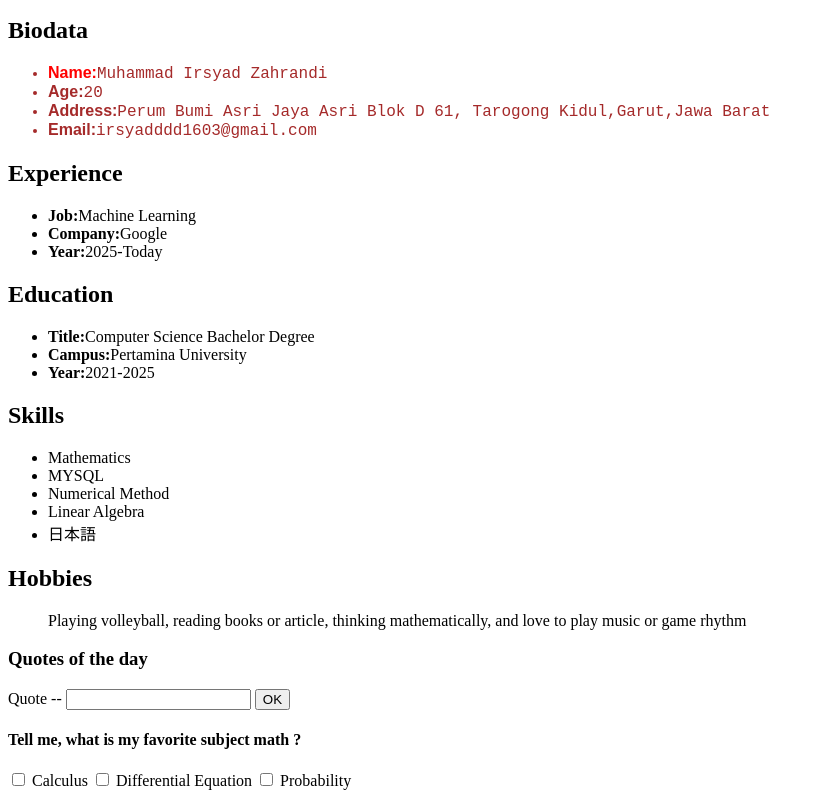
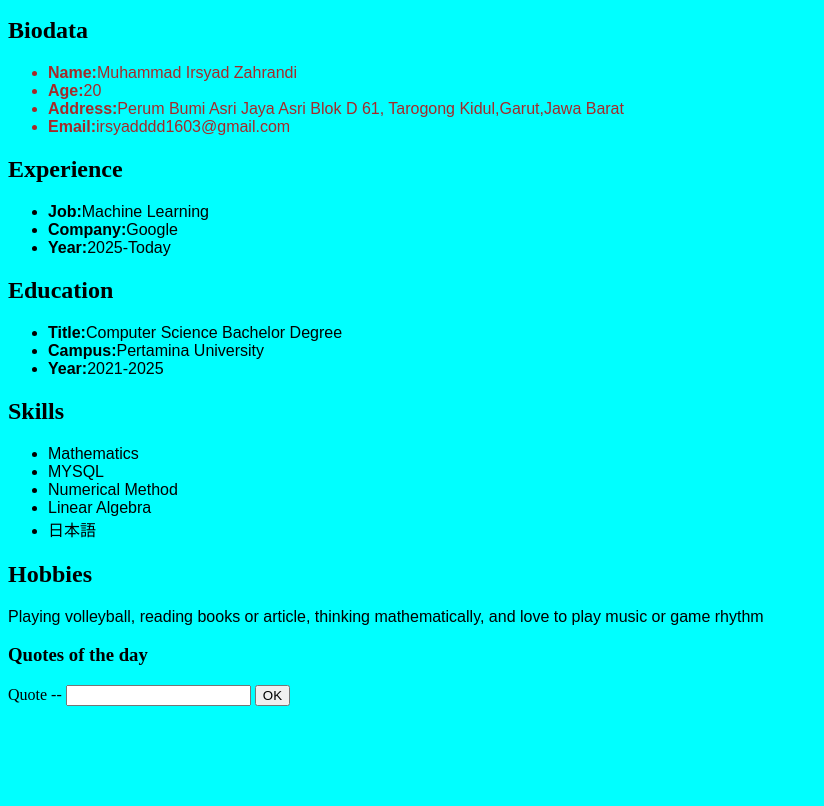
Before and after one commit to sqrtsinx/modul-3, a plain HTML site: page modul4.html in a window 1280 px wide. Shown: the part 461-1267 px from the top of the page, without its empty margins (0-824 px from the left). After the commit the page ends 1183 px from the top, so only its background shows below. Drawn offline with Linux system fonts and the light colour scheme.

Commit message:
Update modul4.html

```diff
--- a/modul4.html
+++ b/modul4.html
@@ -5,6 +5,10 @@
             .image{
                 width: 20%;
                 height: 50%;
+            }
+
+            body{
+                background-color: cyan;
             }
         </style>
     </head>
@@ -14,55 +18,42 @@
 
         <h2>Biodata</h2>
         <ul class="liis" style="color: brown;">
-            <li style="font-family: 'Courier New', Courier, monospace;"><strong style="font-family: sans-serif;color: red;">Name:</strong>Muhammad Irsyad Zahrandi</li>
-            <li style="font-family: 'Courier New', Courier, monospace;"><strong style="font-family: sans-serif;">Age:</strong>20</li>
-            <li style="font-family: 'Courier New', Courier, monospace;"><strong style="font-family: sans-serif;">Address:</strong>Perum Bumi Asri Jaya Asri Blok D 61, Tarogong Kidul,Garut,Jawa Barat</li>
-            <li style="font-family: 'Courier New', Courier, monospace;"><strong style="font-family: sans-serif;">Email:</strong>irsyadddd1603@gmail.com</li>
+            <li style="font-family: Arial, Helvetica, sans-serif;"><strong style="font-family: sans-serif;">Name:</strong>Muhammad Irsyad Zahrandi</li>
+            <li style="font-family: Arial, Helvetica, sans-serif;"><strong style="font-family: sans-serif;">Age:</strong>20</li>
+            <li style="font-family: Arial, Helvetica, sans-serif;"><strong style="font-family: sans-serif;">Address:</strong>Perum Bumi Asri Jaya Asri Blok D 61, Tarogong Kidul,Garut,Jawa Barat</li>
+            <li style="font-family: Arial, Helvetica, sans-serif;"><strong style="font-family: sans-serif;">Email:</strong>irsyadddd1603@gmail.com</li>
         </ul>
 
         <h2>Experience</h2>
         <ul>
-            <li><strong>Job:</strong>Machine Learning</li>
-            <li><strong>Company:</strong>Google</li>
-            <li><strong>Year:</strong>2025-Today</li>
+            <li style="font-family: Arial, Helvetica, sans-serif;"><strong style="font-family: Arial, Helvetica, sans-serif;">Job:</strong>Machine Learning</li>
+            <li style="font-family: Arial, Helvetica, sans-serif;"><strong style="font-family: Arial, Helvetica, sans-serif;">Company:</strong>Google</li>
+            <li style="font-family: Arial, Helvetica, sans-serif;"><strong style="font-family: Arial, Helvetica, sans-serif;">Year:</strong>2025-Today</li>
         </ul>
 
         <h2>Education</h2>
         <ul>
-            <li><strong>Title:</strong>Computer Science Bachelor Degree</li>
-            <li><strong>Campus:</strong>Pertamina University</li>
-            <li><strong>Year:</strong>2021-2025</li>
+            <li style="font-family: Arial, Helvetica, sans-serif;"><strong>Title:</strong>Computer Science Bachelor Degree</li>
+            <li style="font-family: Arial, Helvetica, sans-serif;"><strong>Campus:</strong>Pertamina University</li>
+            <li style="font-family: Arial, Helvetica, sans-serif;"><strong>Year:</strong>2021-2025</li>
         </ul>
 
         <h2>Skills</h2>
         <ul>
-            <li>Mathematics</li>
-            <li>MYSQL</li>
-            <li>Numerical Method</li>
-            <li>Linear Algebra</li>
-            <li>日本語</li>
+            <li style="font-family: Arial, Helvetica, sans-serif;">Mathematics</li>
+            <li style="font-family: Arial, Helvetica, sans-serif;">MYSQL</li>
+            <li style="font-family: Arial, Helvetica, sans-serif;">Numerical Method</li>
+            <li style="font-family: Arial, Helvetica, sans-serif;">Linear Algebra</li>
+            <li style="font-family: Arial, Helvetica, sans-serif;">日本語</li>
         </ul>
 
         <h2>Hobbies</h2>
-        <ul>
-            <p>Playing volleyball, reading books or article, thinking mathematically, and love to play music or game rhythm</p>
-        </ul>
+            <p style="font-family: Arial, Helvetica, sans-serif;">Playing volleyball, reading books or article, thinking mathematically, and love to play music or game rhythm</p>
 
         <h3>Quotes of the day</h3>
         <form>
             <label>Quote -- </label>
             <input type="text">
             <button>OK</button>
-        </form>
-        <!--jawabannye yg a2-->
-        <h4>Tell me, what is my favorite subject math ?</h4>
-        <form>
-            <input type="checkbox" id = "a1">
-            <label for="a1">Calculus</label>
-            <input type="checkbox" id="a2">
-            <label for="a2">Differential Equation</label>
-            <input type="checkbox" id="a3">
-            <label for="a3">Probability</label>
-        </form>
     </body>
 </html>
```
